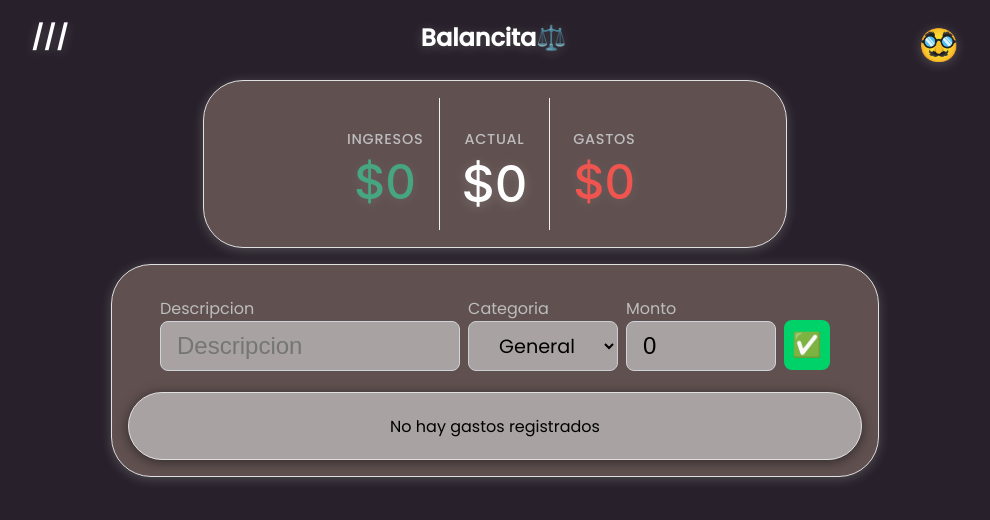
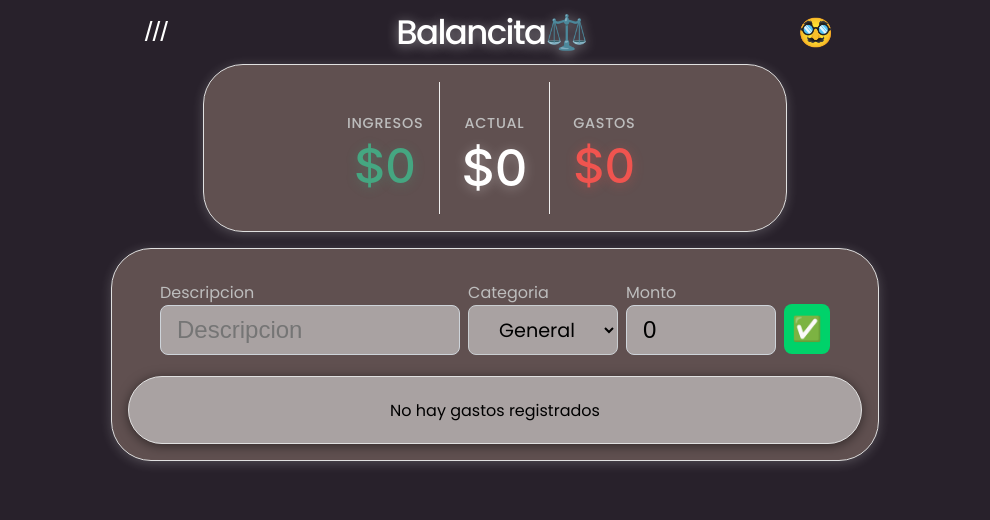
Before and after one commit to Sevillanof/Balancita-OP, a React (Vite) app: page / in a window 1280 px wide. Shown: the top 520 px of the page, without its empty margins (145-1135 px from the left). Built offline with nearby package versions, Linux system fonts and the light colour scheme.

Commit message:
se agrego el componente NavBar y se modifico la sub tabla

```diff
--- a/app/components/ExpenseTable/Transactions/List/components/CustomRow/CustomRow.css
+++ b/app/components/ExpenseTable/Transactions/List/components/CustomRow/CustomRow.css
@@ -6,6 +6,7 @@
     font-family: "Poppins", sans-serif !important ;
     font-weight: 550 !important;
     padding: 10px !important;
+    border-bottom: 0px;
 
 }
 .description-cell{
@@ -41,3 +42,22 @@
   .delete-button button:hover {
     color: #f80303;
   }
+
+  .sub-table-container{
+    width: 550px !important;
+    margin-left: auto;
+    font-family: "Poppins", sans-serif !important ;
+  }
+
+
+  .sub-table {
+    background-color: #e0e0e0;
+    border: 1px solid #858585 !important;
+    border-spacing: 3px; /* Agrega separación entre las filas */
+    border-collapse: separate; /* Asegúrate de que el border-spacing funcione */
+    margin-bottom: 5px !important;
+    border-radius: 10px !important;
+    box-shadow: 0 2px 2px rgba(0,0,0,0.1) !important;
+    display: table !important;
+    width: 100% !important;
+  }
--- a/app/components/ExpenseTable/Transactions/List/components/CustomRow/CustomRow.tsx
+++ b/app/components/ExpenseTable/Transactions/List/components/CustomRow/CustomRow.tsx
@@ -45,10 +45,10 @@ export const CustomRow: React.FC<TableProps> = ({
         <TableCell className="category-cell" align="left">
           {category}
         </TableCell>
-        <TableCell className="amount-cell" align="right">
+        <TableCell className="amount-cell" align="left">
           ${amount}
         </TableCell>
-        <TableCell className="delete-button" align="right">
+        <TableCell className="delete-button" align="left">
           <button
             onClick={() => deleteTransaction(id)}>
             ✕
@@ -63,10 +63,10 @@ export const CustomRow: React.FC<TableProps> = ({
               <Typography variant="h6" gutterBottom component="div">
                 { filteredCategory[0].category === "Ingreso" ? `${filteredCategory[0].category}` : `Gastos ${filteredCategory[0].category} `}
               </Typography>
-              <Table size="small" aria-label="purchases">
-                <TableBody>
+              <Table className="sub-table-container" size="small" aria-label="purchases">
+                <TableBody >
                   {filteredCategory.map((filterTransaction) => (
-                    <TableRow key={id}>
+                    <TableRow className="sub-table" key={id}>
                       <TableCell id="description-cell" component="th" scope="row">
                         {filterTransaction.date}
                       </TableCell>
--- a/app/components/Header/Extract/TotalExtract.css
+++ b/app/components/Header/Extract/TotalExtract.css
@@ -47,19 +47,19 @@
 
 .income-value {
   color: #45a681;
-  text-shadow: 0 2px 12px rgba(255, 255, 255, 0.1);
+  text-shadow: 0 2px 12px #45a68146;
 }
 
 .total-value {
   color: #ffffff;
   font-size: 3.2rem;
   font-weight: 500;
-  text-shadow: 0 2px 12px rgba(255, 255, 255, 0.2);
+  text-shadow: 0 2px 12px #ffffff4b;
 }
 
 .expense-value {
   color: #f0544f;
-  text-shadow: 0 2px 12px rgba(255, 255, 255, 0.1);
+  text-shadow: 0 2px 12px #f0544f52;
 }
 
 .extract-item:not(:last-child)::after {
--- a/app/components/Header/NavBar/NavBar.css
+++ b/app/components/Header/NavBar/NavBar.css
@@ -1,14 +1,3 @@
 .container-nav {
   font-family: "Poppins", sans-serif;
-  display: flex;
-  font-size: 1.3rem;
-  font-weight: 500;
-  flex-direction: row;
-  flex-wrap: nowrap;
-  justify-content: space-around;
-  height: 80px;
-  color: #ffffff;
-  font-size: 1rem;
-  font-weight: 500;
-  text-shadow: 0 2px 12px rgba(255, 255, 255, 0.2);
 }
--- a/app/components/Header/NavBar/NavBar.tsx
+++ b/app/components/Header/NavBar/NavBar.tsx
@@ -1,12 +1,11 @@
 import "./NavBar.css";
+import BarMenu from "./componentes/BarMenu";
 
 export const NavBar = () => {
   return (
     <>
       <div className="container-nav">
-        <h2>///</h2>
-        <h2>Balancita⚖️</h2>
-        <h1>🥸</h1>
+        <BarMenu />
       </div>
     </>
   );
--- /dev/null
+++ b/app/components/Header/NavBar/componentes/BarMenu.css
@@ -0,0 +1,23 @@
+.container-bar{
+background-color: transparent !important;
+box-shadow: none !important;
+flex-direction: row !important;
+justify-content: center
+}
+
+.container-items{
+    gap: 200px;
+}
+
+.icon-button{
+    transform: all 0.3s ease;
+}
+
+.title{
+    font-family: "Poppins", sans-serif !important;
+    font-weight: 500 !important;
+    letter-spacing: -0.1rem !important;
+    color: #ffffff;
+    text-shadow: 0 2px 12px rgba(255, 255, 255, 0.5);
+    text-align: center;
+}
--- /dev/null
+++ b/app/components/Header/NavBar/componentes/BarMenu.tsx
@@ -0,0 +1,94 @@
+import { useState } from 'react';
+import "./BarMenu.css"
+import {
+    AppBar,
+    Box,
+    Toolbar,
+    Typography,
+    IconButton,
+    Switch,
+    FormControlLabel,
+    FormGroup,
+    MenuItem,
+    Menu
+} from '@mui/material';
+import { Menu as MenuOpen, AccountCircle } from '@mui/icons-material';
+
+
+export default function BarMenu() {
+    const [isOpen, setIsOpen] = useState(false);
+    const [auth, setAuth] = useState(true);
+    const [anchorEl, setAnchorEl] = useState<null | HTMLElement>(null);
+
+  const handleChange = (event: React.ChangeEvent<HTMLInputElement>) => {
+    setAuth(event.target.checked);
+  };
+
+  const handleMenu = (event: React.MouseEvent<HTMLElement>) => {
+    setAnchorEl(event.currentTarget);
+  };
+
+  const handleClose = () => {
+    setAnchorEl(null);
+  };
+
+  const toggleMenu = () => {
+    setIsOpen(!isOpen);
+  };
+
+  return (
+    <Box sx={{ flexGrow: 1 }}>
+      <AppBar className="container-bar"position="static">
+        <Toolbar className='container-items'>
+          <IconButton
+            className="icon-button"
+            size="large"
+            edge="start"
+            color="inherit"
+            aria-label="menu"
+            sx={{ mr: 2 }}
+            onClick={toggleMenu}
+          >
+           {isOpen ? <MenuOpen /> : "///"}
+
+          </IconButton>
+          <Typography className="title"variant="h4" component="div" sx={{ flexGrow: 1 }}>
+          Balancita⚖️
+          </Typography>
+          {auth && (
+            <div>
+              <IconButton
+                size="large"
+                aria-label="account of current user"
+                aria-controls="menu-appbar"
+                aria-haspopup="true"
+                onClick={handleMenu}
+                color="inherit"
+              >
+                🥸
+              </IconButton>
+              <Menu
+                id="menu-appbar"
+                anchorEl={anchorEl}
+                anchorOrigin={{
+                  vertical: 'top',
+                  horizontal: 'right',
+                }}
+                keepMounted
+                transformOrigin={{
+                  vertical: 'top',
+                  horizontal: 'right',
+                }}
+                open={Boolean(anchorEl)}
+                onClose={handleClose}
+              >
+                <MenuItem onClick={handleClose}>Profile</MenuItem>
+                <MenuItem onClick={handleClose}>My account</MenuItem>
+              </Menu>
+            </div>
+          )}
+        </Toolbar>
+      </AppBar>
+    </Box>
+  );
+}
```
Also changed, not shown: app/utils/ColorDesing.txt.
